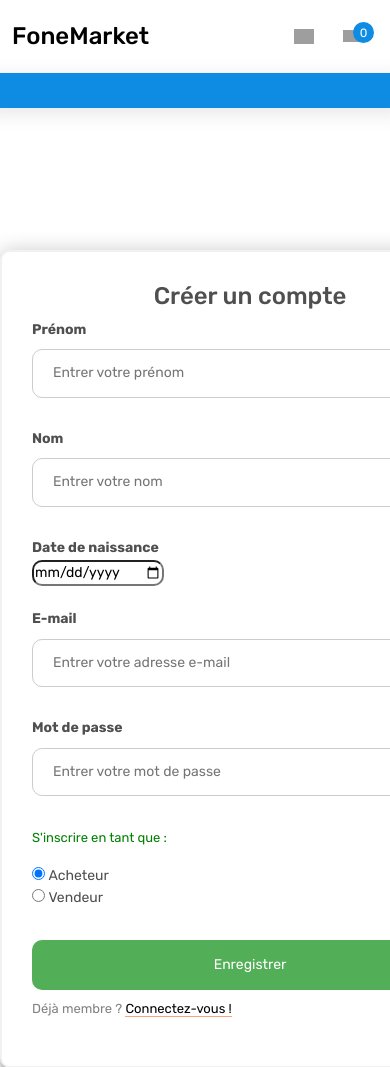
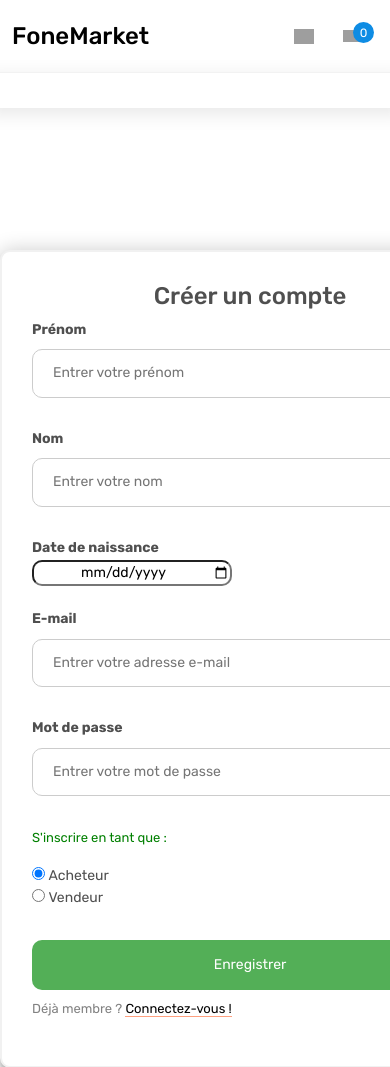
Before and after one commit to alexsamyy/ecommerce_project, a PHP site: page /pages/newuser.php in a window 390 px wide; the page is wider, and only the part inside the window is pictured. Shown: the top 1067 px of that part. Run offline with PHP 8.4, Linux system fonts and the light colour scheme; some libraries are stand-ins or nearby versions; grey boxes are pictures that could not be loaded.

Commit message:
fix front search_bar | modif front login.css (page newuser.php)

```diff
--- a/pages/newuser.php
+++ b/pages/newuser.php
@@ -30,7 +30,7 @@
                 <input type="text" placeholder="Entrer votre nom" name="nom" required><br/><br/>
 
                 <label><b>Date de naissance</b></label><br/>
-                <input style="border-radius:10px" type="date" placeholder="Entrer votre date de naissance" name="date_naissance" required><br/><br/>
+                <input type="date" placeholder="Entrer votre date de naissance" name="date_naissance" required><br/><br/>
 
 
                 <label><b>E-mail</b></label><br/>
--- a/style/header.css
+++ b/style/header.css
@@ -475,7 +475,8 @@ section {
 }
 
 .header_search {
-    height: 90px
+    height: 90px;
+    margin-left:50px;
 }
 
 .header_search_content {
@@ -1156,10 +1157,6 @@ select option {
         height: 125px
     }
 
-    .main_nav_content {
-        background: #0e8ce4
-    }
-
     .menu_trigger_container {
         display: block
     }
--- a/style/login.css
+++ b/style/login.css
@@ -48,6 +48,7 @@ input[type=submit] {
     width: 100%;
     border-radius: 10px;
 }
+
 input[type=submit]:hover {
     background-color: white;
     color: #53af57;
@@ -57,3 +58,9 @@ input[type=submit]:hover {
 .HasAcc{
     color:black;
 }
+
+input[type=date]{
+    text-align: center;
+    width: 200px;
+    border-radius:10px
+}
```
